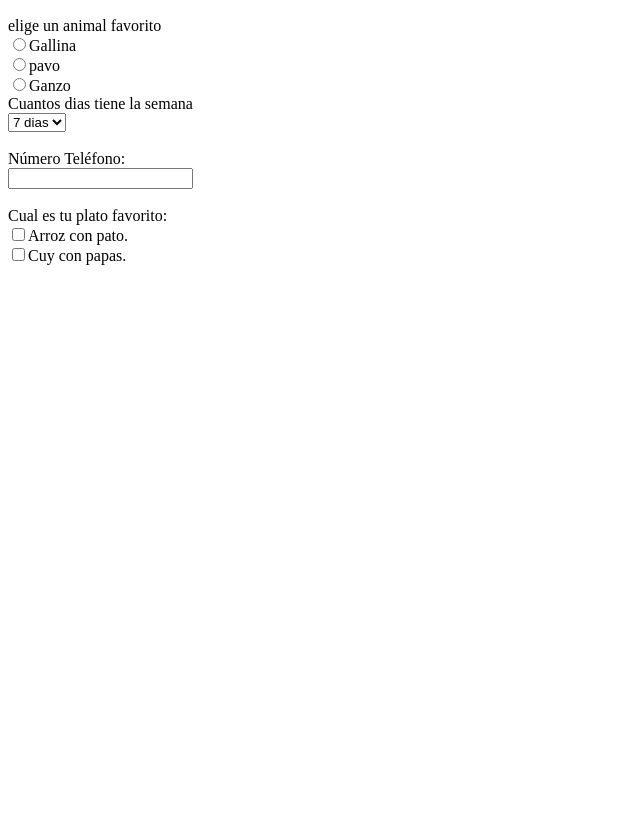
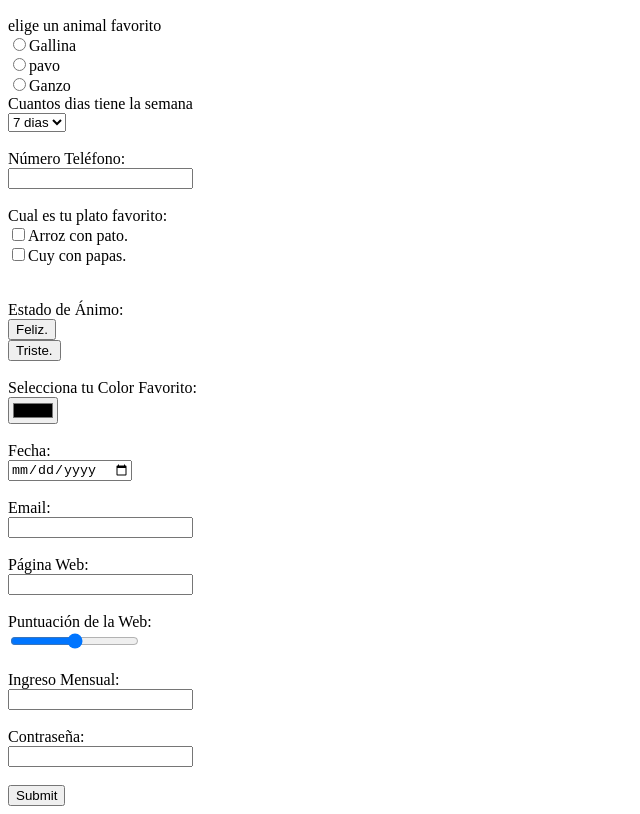
Before and after one commit to zailagarcia/zailagarcia.github.io, a plain HTML site: page index.html in a window 1280 px wide. Shown: the part 110-924 px from the top of the page, without its empty margins (0-640 px from the left). Before the commit the page ends 800 px from the top, so only its background shows below. Drawn offline with Linux system fonts and the light colour scheme.

Commit message:
Add files via upload

```diff
--- a/index.html
+++ b/index.html
@@ -46,7 +46,50 @@
              <input type="checkbox">Cuy con papas.
              <br>
              <br>
-
+             <br>
+            <label for="">Estado de Ánimo:</label>
+            <br>
+            <button type="button">Feliz.</button>
+            <br>
+            <button type="button">Triste.</button>
+            <br>
+            <br>
+            <label for="">Selecciona tu Color Favorito:</label>
+            <br>
+            <input type="color">
+            <br>
+            <br>
+            <label for="">Fecha:</label>
+            <br>
+            <input type="date">
+            <br>
+            <br>
+            <label for="">Email:</label>
+            <br>
+            <input type="email">
+            <br>
+            <br>
+            <label for="">Página Web:</label>
+            <br>
+            <input type="url">
+            <br>
+            <br>
+            <label for="">Puntuación de la Web:</label>
+            <br>
+            <input type="range" min=”0” max=”10” step=”5”>
+            <br>
+            <br>
+            <label for="">Ingreso Mensual:</label>
+            <br>
+            <input type="number" min=”0” max=”1000” step=”250”>
+            <br>
+            <br>
+            <label for="">Contraseña:</label>
+            <br>
+            <input type="password">
+            <br>
+            <br>
+            <input type="submit">
         </form>
 
 
```
